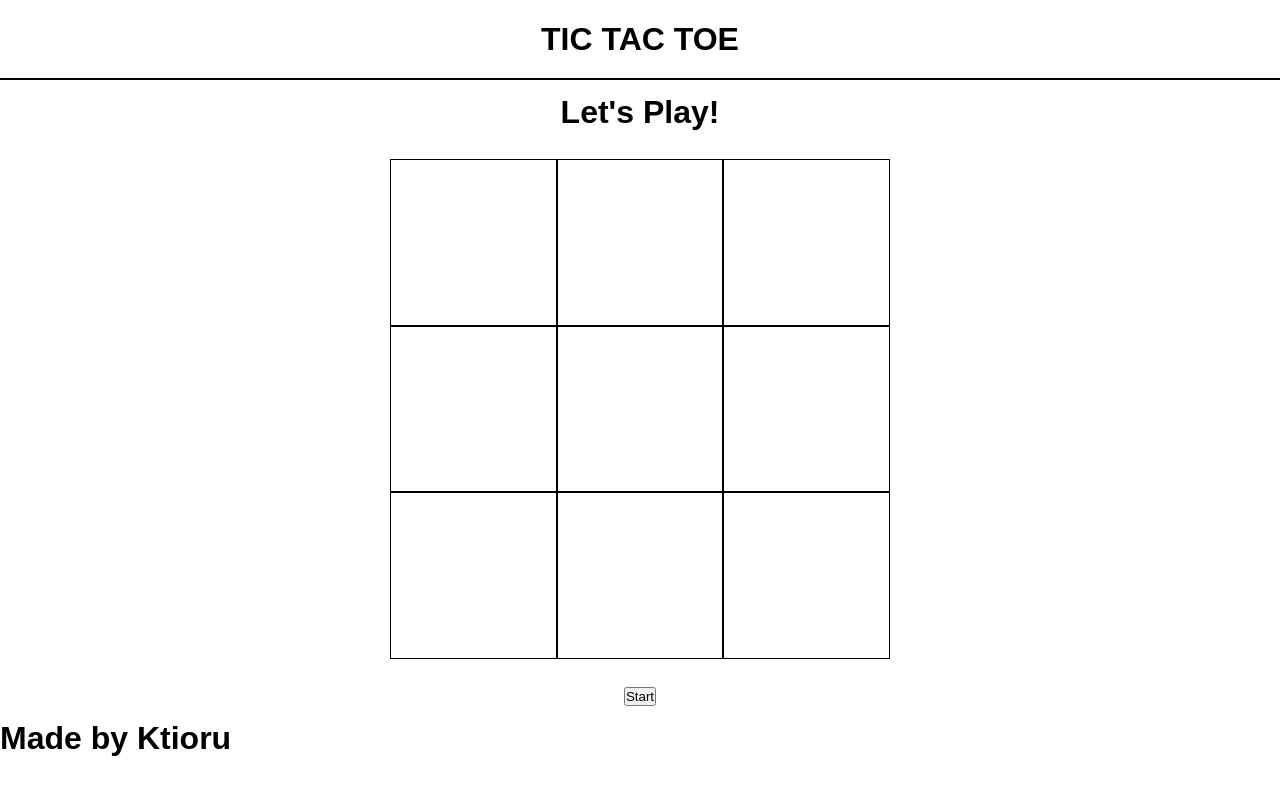
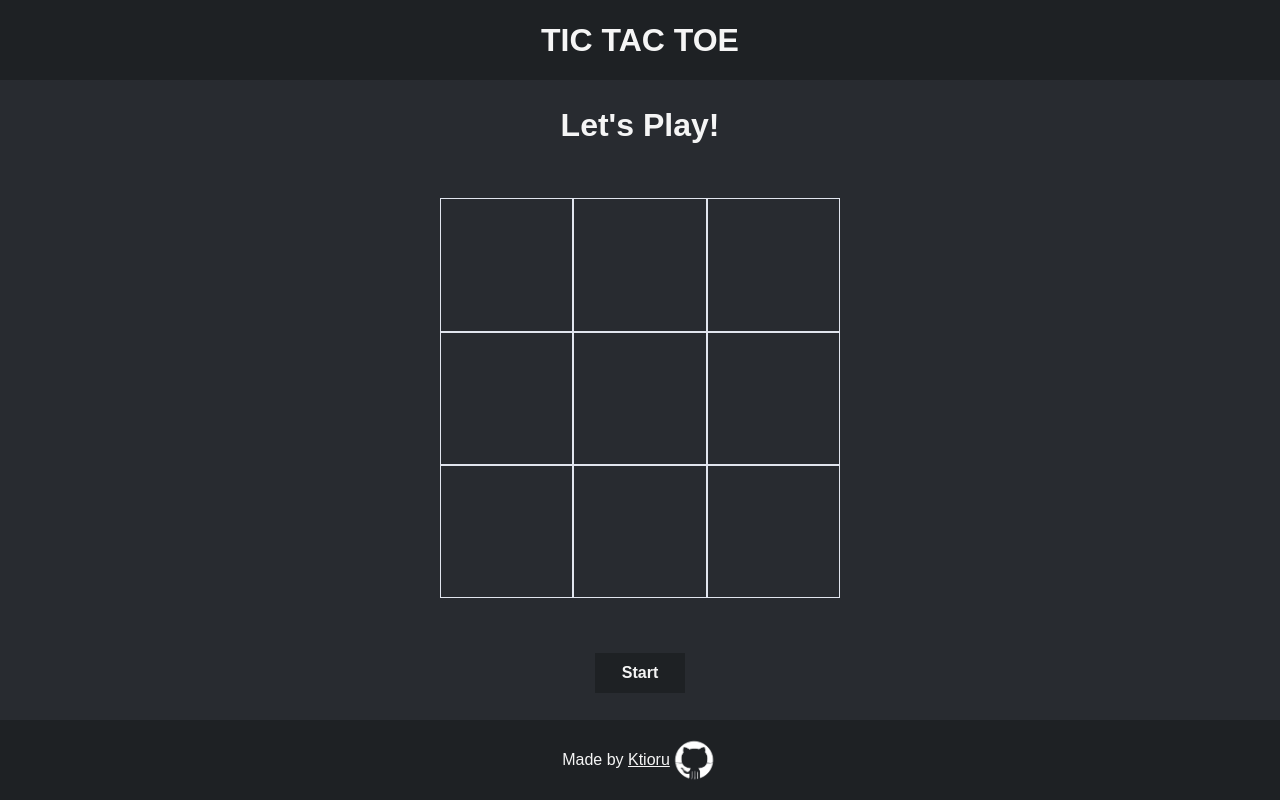
Before and after one commit to Ktioru/tic-tac-toe, a plain HTML site: page index.html in a window 1280 px wide. Drawn offline with Linux system fonts and the light colour scheme.

Commit message:
Setted collor pallete and visual improvements

```diff
--- a/index.html
+++ b/index.html
@@ -4,7 +4,7 @@
 <head>
     <meta charset="UTF-8">
     <meta name="viewport" content="width=device-width, initial-scale=1.0">
-    <title>Document</title>
+    <title>Tic Tac Toe</title>
     <link rel="stylesheet" href="styles.css">
     <script src="script.js" defer></script>
 </head>
@@ -21,7 +21,7 @@
         <button onclick="game.startRestart()" class="button">Start</button>
     </main>
     <footer>
-        <h1>Made by Ktioru</h1>
+        <p>Made by <a href="https://github.com/Ktioru/" target="_blank"> Ktioru</a></p><img src="images/github-icon-white.png" width="48" height="48">
     </footer>
 
 </body>
--- a/script.js
+++ b/script.js
@@ -14,7 +14,7 @@ const button = document.querySelector(".button")
 
 const Player = (name, move) => {
     const turn = (square) => {
-        if (squares[`square ${square}`].innerText == ""  && start == true) {
+        if (squares[`square ${square}`].innerText == ""  && start == true && win == false) {
             squares[`square ${square}`].innerText = move
             moveCount++
         }
@@ -120,9 +120,10 @@ const game = {
     startRestart: () => {
         if (start == false) {
             start = true
+            button.innerText = "Restart"
 
         } else if(start == true) {
-            button.innerText = "Start"
+
             win = false
             moveCount = 0
             gameTitle.innerText = "Let's Play!"
--- a/styles.css
+++ b/styles.css
@@ -3,7 +3,13 @@
     margin: 0;
     padding: 0;
     font-family: Arial, Helvetica, sans-serif;
+    color: whitesmoke;
 
+}
+
+body {
+
+    background-color: #282b30;
 }
 
 header {
@@ -11,7 +17,10 @@ header {
     justify-content: center;
     align-items: center;
     height: 10vh;
-    border-bottom: 2px solid black;
+    background-color: #1e2124;
+
+
+
 }
 
 main {
@@ -28,8 +37,8 @@ main {
 }
 
 .board {
-    width: 500px;
-    height: 500px;
+    width: 50vh;
+    height: 50vh;
     display: grid;
     grid-template-columns: repeat(3, 1fr);
     grid-template-rows: repeat(3, 1fr);
@@ -37,9 +46,9 @@ main {
 }
 
 .square {
-    width: calc(500px / 3);
-    height: calc(500px / 3);
-    border: 1px solid black;
+    width: calc(50vh / 3);
+    height: calc(50vh / 3);
+    border: 1px solid #E1E5EE;;
     display: flex;
     justify-content: center;
     align-items: center;
@@ -47,6 +56,24 @@ main {
 
 }
 
+.button {
+    width: 90px;
+    height: 40px;
+    background-color: #1e2124;
+    border: 0;
+    font-size: 16px;
+    font-weight: bold;
+
+    display: flex;
+    justify-content: center;
+    align-items: center;
+}
+
 footer {
     height: 10vh;
+    display: flex;
+    justify-content: center;
+    align-items: center;
+    background-color: #1e2124;
+
 }
```
Also changed, not shown: images/github-icon-white.png (added).
